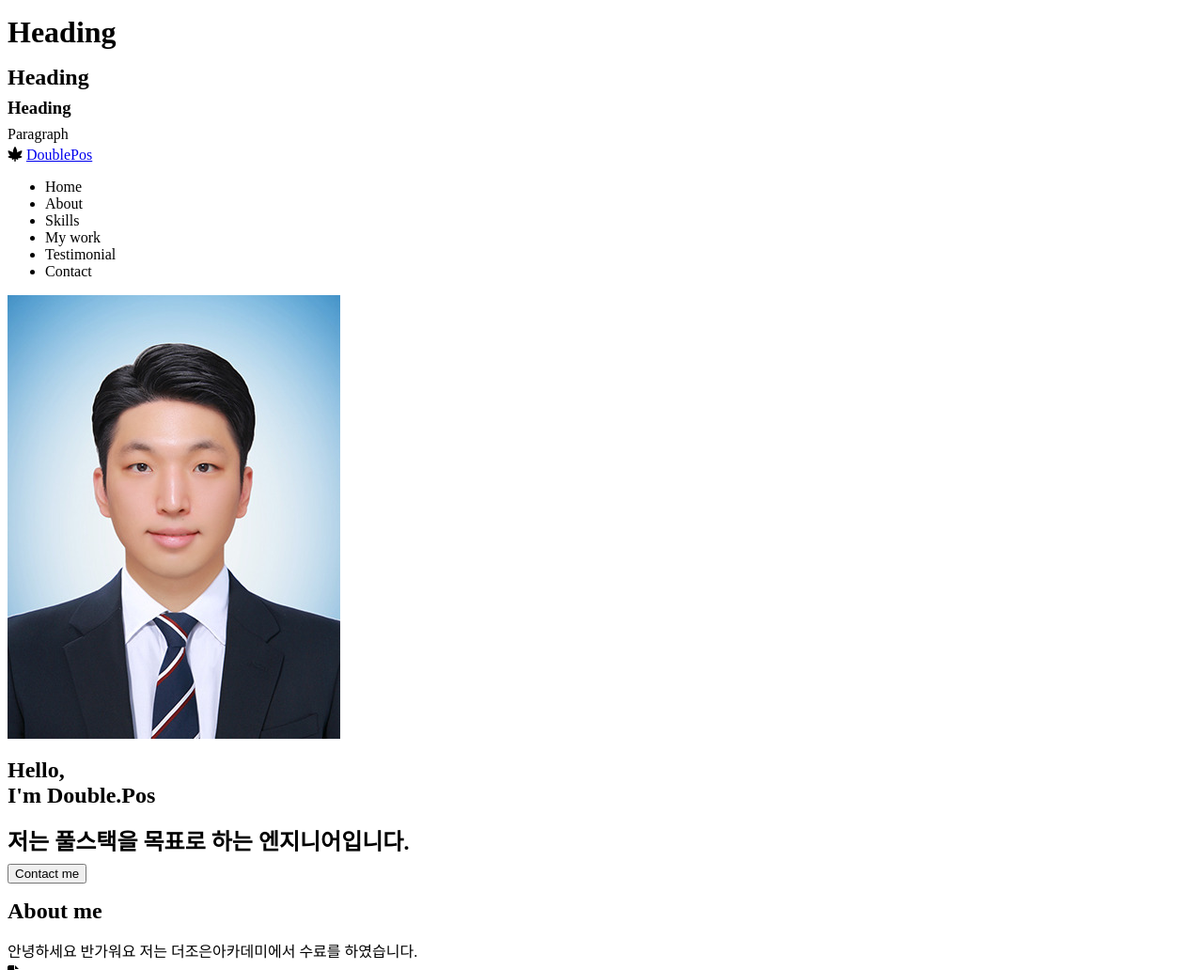
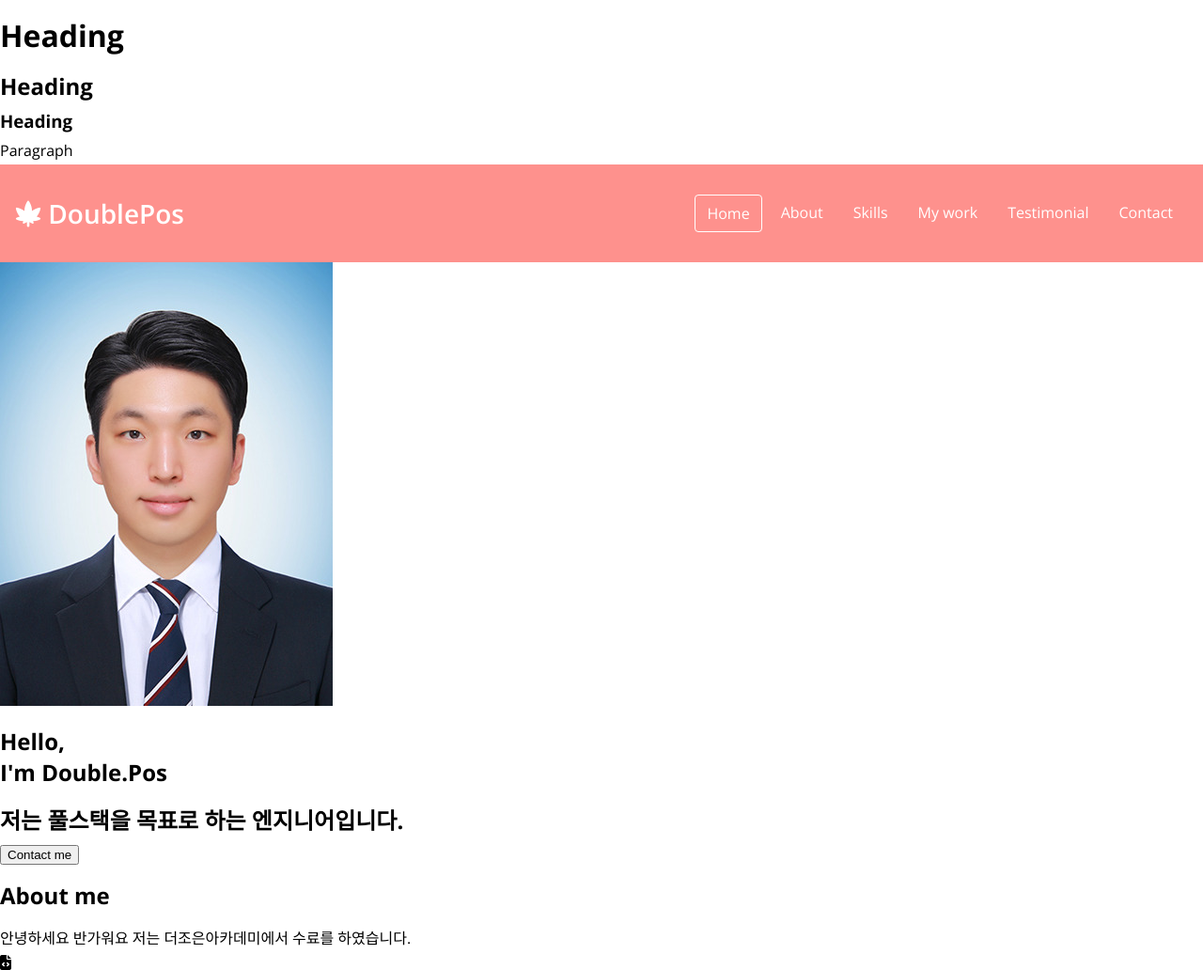
Before and after one commit to DubblePos/portfolio, a plain HTML site: page index.html in a window 1280 px wide. Shown: the top 1032 px of the page at 94% size. Drawn offline with nearby package versions, Linux system fonts and the light colour scheme.

Commit message:
HTML:navbar

```diff
--- a/index.html
+++ b/index.html
@@ -28,7 +28,7 @@
         <div class="navbar__menu">
         <!-- ul.navbar__menu>li.navbar__menu__item*6 -->
             <ul class="navbar__menu">
-                <li class="navbar__menu__item">Home</li>
+                <li class="navbar__menu__item active">Home</li>
                 <li class="navbar__menu__item">About</li>
                 <li class="navbar__menu__item">Skills</li>
                 <li class="navbar__menu__item">My work</li>
--- a/style.css
+++ b/style.css
@@ -31,6 +31,7 @@ font-family: 'Open Sans', sans-serif;  */
     --weight-regular: 400;
 
     /* Size */
+    --size-border-radius: 4px;
   }
 
   /* Universal tags */
@@ -38,6 +39,21 @@ font-family: 'Open Sans', sans-serif;  */
     box-sizing: border-box;
   }
 
+  body {
+    margin: 0;
+    font-family: 'Open Sans', sans-serif;
+    cursor: default;
+  }
+
+  a {
+    text-decoration: none;
+    color: var(--color-white);
+  }
+
+  ul {
+    list-style: none;
+    padding-left: 0;
+  }
   /* Typography */
 
   h1 {
@@ -67,3 +83,37 @@ font-family: 'Open Sans', sans-serif;  */
     color: var(-—color-black);
     margin: 4px 0;
   }
+
+  /* Navbar */
+  #navbar {
+    display: flex;
+    justify-content: space-between;
+    background-color: var(--color-pink);
+    align-items: center;
+    color: var(--color-white);
+    padding: 16px;
+  }
+
+  .navbar__menu {
+    display: flex;
+  }
+
+  .navbar__logo {
+    font-size: var(--font-medium);
+    font-weight: var(--weight-semi-bold);
+  }
+
+  .navbar__menu__item {
+    padding: 8px 12px;
+    margin: 0 4px;
+    cursor: pointer;
+    border-radius: var(--size-border-radius);
+  }
+
+  .navbar__menu__item.active {
+    border: 1px solid var(--color-white);
+  }
+
+  .navbar__menu__item:hover {
+    background-color: var(--color-dark-pink);
+  }
```
